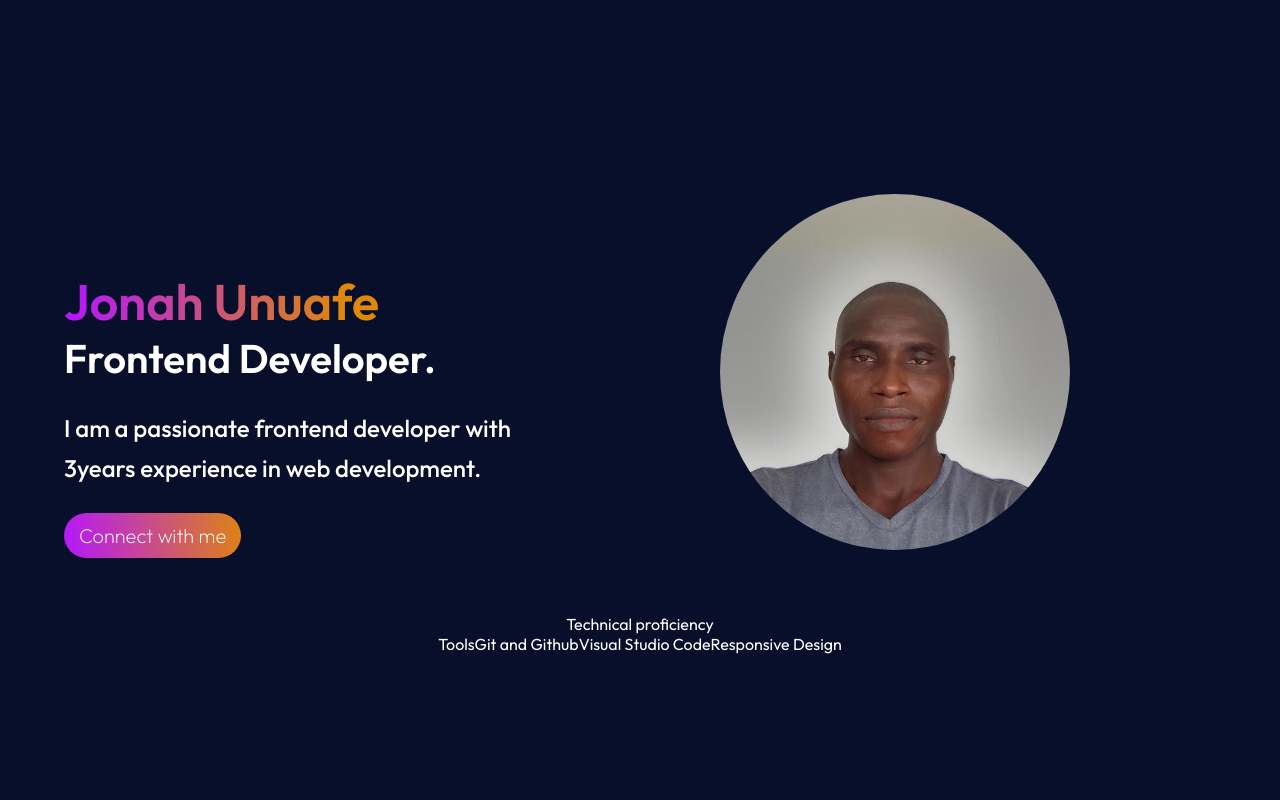
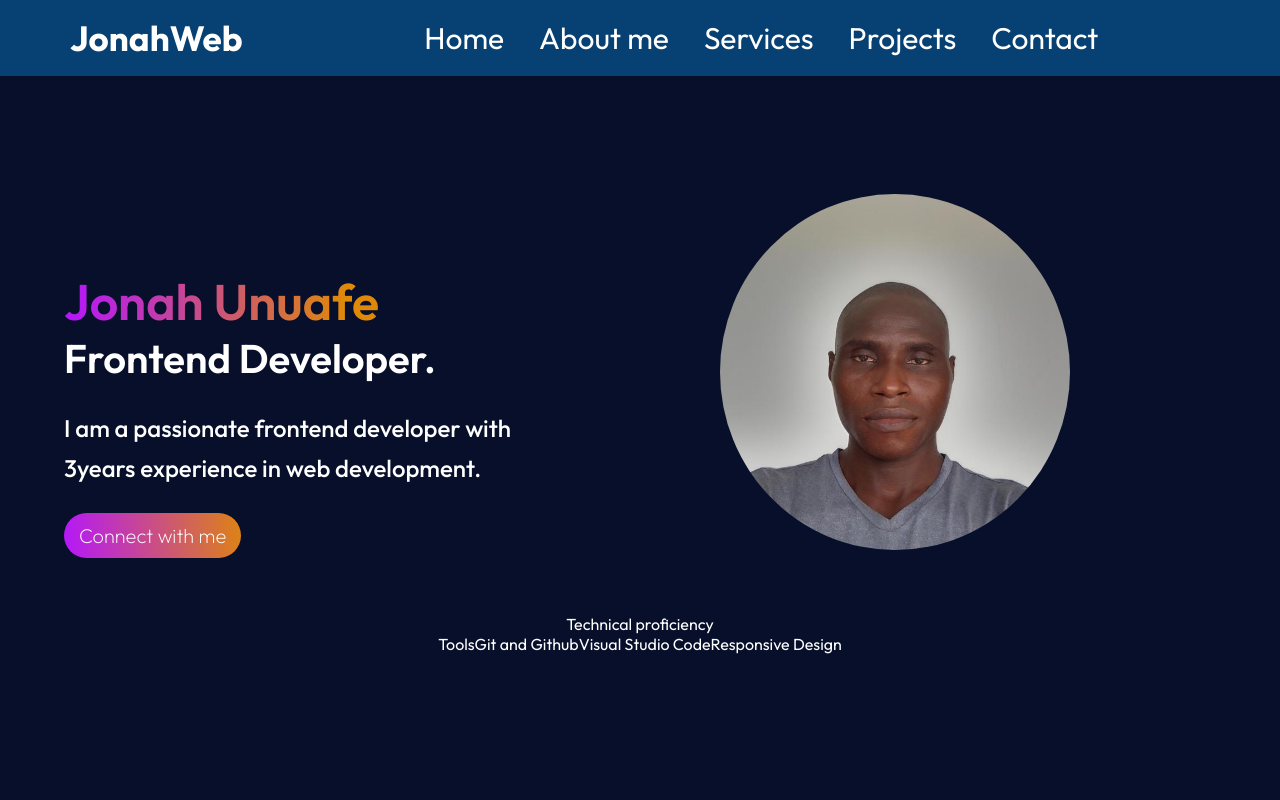
Before and after one commit to jonahunuafe/portfolio-react, a React (Vite) app: page /footer in a window 1280 px wide. Shown: the top 800 px of the page. Built offline with nearby package versions, Linux system fonts and the light colour scheme.

Commit message:
removed Rootlayout component

```diff
--- a/src/App.jsx
+++ b/src/App.jsx
@@ -4,12 +4,18 @@ import Services from "./components/Services/Services";
 import MyWork from "./components/MyWork/MyWork";
 import Contact from "./components/Contact/Contact";
 import Footer from "./components/Footer/Footer"
-import RootLayout from './Layout/RootLayout';
+import Navbar from "./components/Navbar/Navbar";
 
 const App = () => {
   return (
-    <div>
+    <div className="overallContainer">
+      <Navbar />
       <Author />
+      <About />
+      <Services />
+      <MyWork />
+      <Contact />
+      <Footer />
     </div>
   )
 }
--- a/src/Layout/RootLayout.jsx
+++ /dev/null
@@ -1,17 +0,0 @@
-import Navbar from "../components/Navbar/Navbar";
-import Footer from "../components/Footer/Footer"
-import { Outlet } from "react-router-dom";
-
-import React from 'react'
-
-const RootLayout = () => {
-  return (
-    <div>
-      <Navbar />
-      {/* <Outlet/> */}
-      <Footer />
-    </div>
-  )
-}
-
-export default RootLayout
--- a/src/components/MyWork/MyWork.jsx
+++ b/src/components/MyWork/MyWork.jsx
@@ -1,5 +1,4 @@
 import React from 'react';
-import { Link } from 'react-router-dom';
 import styles from "./MyWork.module.css";
 import { mywork_data } from '../data';
 import { FaLink } from "react-icons/fa";
@@ -15,7 +14,7 @@ const MyWork = () => {
          <h1>Frontend Developer Portfolio</h1>
          <p>
             A collection of my featured projects. You can find more of my work on
-            <Link to="https://github.com/jonahunuafe"> Github</Link>.
+            <a href="https://github.com/jonahunuafe" target="_blank"> Github</a>.
          </p>
          <div className={styles.myWorkContainer}>
             {mywork_data.map((recentWork, index) => (
@@ -23,7 +22,7 @@ const MyWork = () => {
                   <div className={styles.linkContainer} onClick={() => changeText()}>
                      <FaLink className={styles.fa} />
                      <h4>
-                        <Link to={recentWork.live_url} target="_blank">Live site</Link>
+                        <a href={recentWork.live_url} target="_blank">Live site</a>
                      </h4>
                   </div>
                   <div className={styles.imageContainer}>
--- a/src/components/Navbar/Navbar.jsx
+++ b/src/components/Navbar/Navbar.jsx
@@ -1,6 +1,5 @@
 import React, { useRef } from 'react'
 import { useState } from "react";
-import { NavLink } from 'react-router-dom';
 import { FaMinus } from "react-icons/fa";
 import { RxHamburgerMenu } from "react-icons/rx";
 import { MdClose } from "react-icons/md";
@@ -32,23 +31,23 @@ const Navbar = () => {
          <MdClose  className={classes.closeMobileNav} onClick={closeMenu} />
          <div className={classes.lists}>
             <li onClick={() => menuHandler("home")}>
-               <NavLink to="/">Home</NavLink>
+               Home
                {menu === "home" && <FaMinus className={classes.minusSign} />}
             </li>
             <li onClick={() => menuHandler("about")}>
-               <NavLink to="/about">About me</NavLink>
+               About me
                {menu === "about" && <FaMinus className={classes.minusSign} />}
                </li>
             <li onClick={() => menuHandler("services")}>
-               <NavLink to="/services">Services</NavLink>
+               Services
                {menu === "services" && <FaMinus className={classes.minusSign} />}
                </li>
             <li onClick={() => menuHandler("work")}>
-               <NavLink to="/work">Projects</NavLink>
+               Projects
                {menu === "work" && <FaMinus className={classes.minusSign} />}
                </li>
             <li onClick={() => menuHandler("contact")}>
-               <NavLink to="/contact">Contact</NavLink>
+               Contact
                {menu === "contact" && <FaMinus className={classes.minusSign} />}
             </li>
          </div>
```
